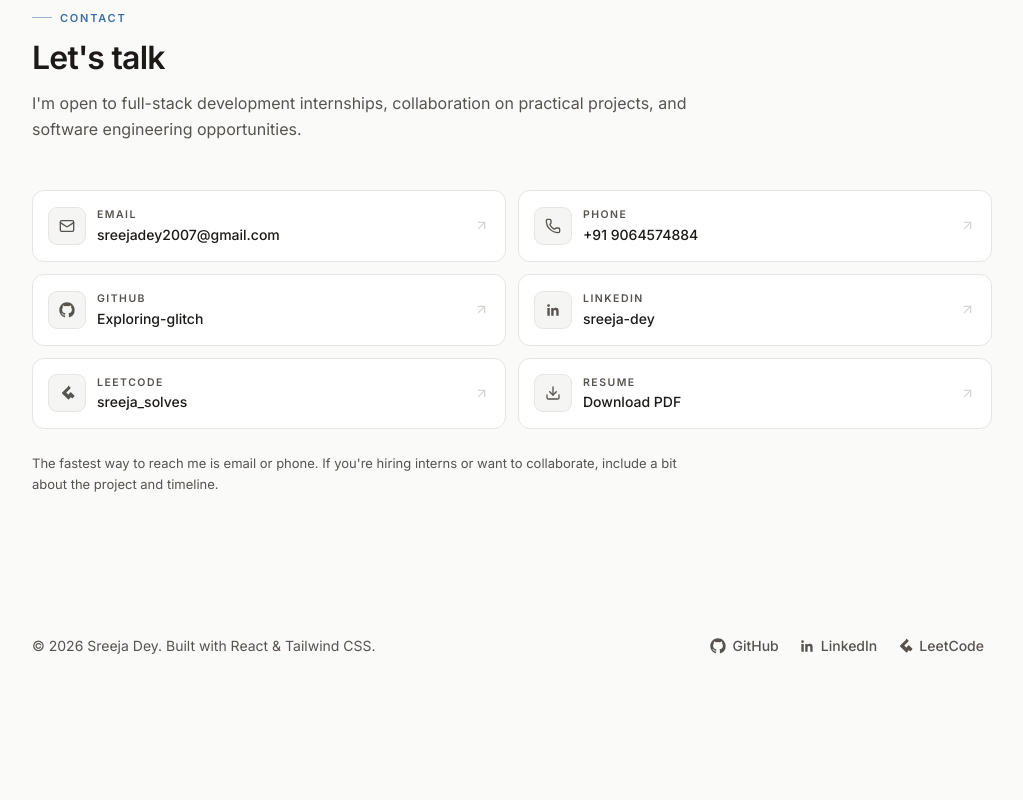
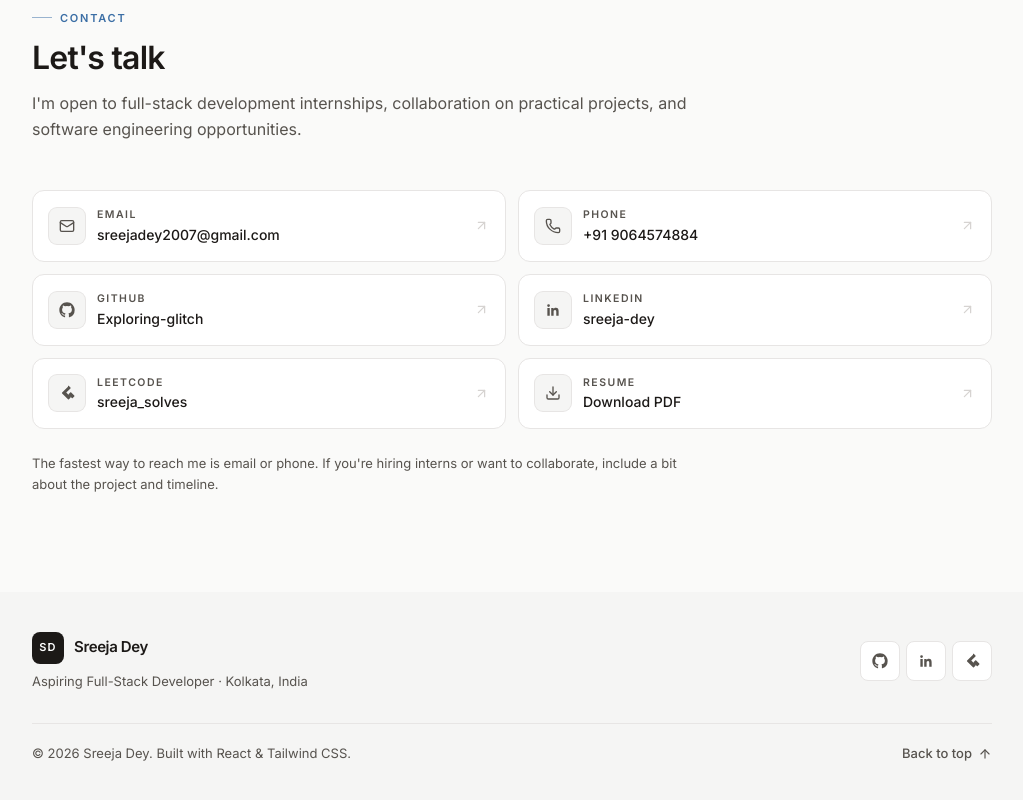
Before and after one commit to Exploring-glitch/sreeja-dey-portfolio, a React (Vite) app: page / in a window 1280 px wide. Shown: the part 6338-7138 px from the top of the page, without its empty margins (128-1151 px from the left). Before the commit the page ends 7038 px from the top, so only its background shows below. Built offline with nearby package versions, Linux system fonts and the light colour scheme.

Commit message:
style: rebuild footer with brand, socials, and back-to-top

```diff
--- a/src/components/Footer.jsx
+++ b/src/components/Footer.jsx
@@ -1,45 +1,64 @@
+import { ArrowUp } from "lucide-react";
 import { GithubIcon, LinkedinIcon, LeetcodeIcon } from "./icons";
 import { profile } from "../data/portfolio";
 
+const year = new Date().getFullYear();
+
+const socials = [
+  { label: "GitHub", href: profile.github, Icon: GithubIcon },
+  { label: "LinkedIn", href: profile.linkedin, Icon: LinkedinIcon },
+  { label: "LeetCode", href: profile.leetcode, Icon: LeetcodeIcon },
+];
+
 export default function Footer() {
-  const year = new Date().getFullYear();
+  return (
+    <footer className="bg-paper-soft">
+      <div className="mx-auto max-w-5xl px-5 py-10 sm:px-8">
+        <div className="flex flex-col gap-6 sm:flex-row sm:items-center sm:justify-between">
+          <div>
+            <a
+              href="#top"
+              className="group inline-flex items-center gap-2.5 text-[15px] font-semibold tracking-tight text-ink"
+            >
+              <span
+                aria-hidden="true"
+                className="flex h-8 w-8 items-center justify-center rounded-lg bg-ink text-[11px] font-semibold tracking-widest text-white transition-colors group-hover:bg-accent"
+              >
+                SD
+              </span>
+              {profile.name}
+            </a>
+            <p className="mt-2 text-[13px] text-muted">
+              {profile.role} · Kolkata, India
+            </p>
+          </div>
 
-  return (
-    <footer className="bg-[#FAFAF9]">
-      <div className="mx-auto flex max-w-5xl flex-col items-start justify-between gap-4 px-5 py-8 sm:flex-row sm:items-center sm:px-8">
-        <p className="text-sm text-[#57534E]">
-          © {year} {profile.name}. Built with React &amp; Tailwind CSS.
-        </p>
-        <div className="flex items-center gap-1 text-sm font-medium">
+          <div className="flex items-center gap-1.5">
+            {socials.map(({ label, href, Icon }) => (
+              <a
+                key={label}
+                href={href}
+                target="_blank"
+                rel="noreferrer"
+                aria-label={label}
+                className="inline-flex h-10 w-10 items-center justify-center rounded-lg border border-line bg-white text-muted transition-colors hover:border-line-strong hover:text-accent"
+              >
+                <Icon size={16} />
+              </a>
+            ))}
+          </div>
+        </div>
+
+        <div className="mt-8 flex flex-col-reverse items-start justify-between gap-3 border-t border-line pt-5 sm:flex-row sm:items-center">
+          <p className="text-[13px] text-muted">
+            © {year} {profile.name}. Built with React &amp; Tailwind CSS.
+          </p>
           <a
-            href={profile.github}
-            target="_blank"
-            rel="noreferrer"
-            aria-label="GitHub"
-            className="inline-flex min-h-[44px] items-center gap-1.5 rounded-md px-2 text-[#57534E] transition hover:text-[#3B6EA5]"
+            href="#top"
+            className="inline-flex items-center gap-1.5 text-[13px] font-medium text-muted transition-colors hover:text-accent"
           >
-            <GithubIcon size={16} />
-            <span className="sr-only sm:not-sr-only">GitHub</span>
-          </a>
-          <a
-            href={profile.linkedin}
-            target="_blank"
-            rel="noreferrer"
-            aria-label="LinkedIn"
-            className="inline-flex min-h-[44px] items-center gap-1.5 rounded-md px-2 text-[#57534E] transition hover:text-[#3B6EA5]"
-          >
-            <LinkedinIcon size={16} />
-            <span className="sr-only sm:not-sr-only">LinkedIn</span>
-          </a>
-          <a
-            href={profile.leetcode}
-            target="_blank"
-            rel="noreferrer"
-            aria-label="LeetCode"
-            className="inline-flex min-h-[44px] items-center gap-1.5 rounded-md px-2 text-[#57534E] transition hover:text-[#3B6EA5]"
-          >
-            <LeetcodeIcon size={16} />
-            <span className="sr-only sm:not-sr-only">LeetCode</span>
+            Back to top
+            <ArrowUp size={14} aria-hidden="true" />
           </a>
         </div>
       </div>
```
